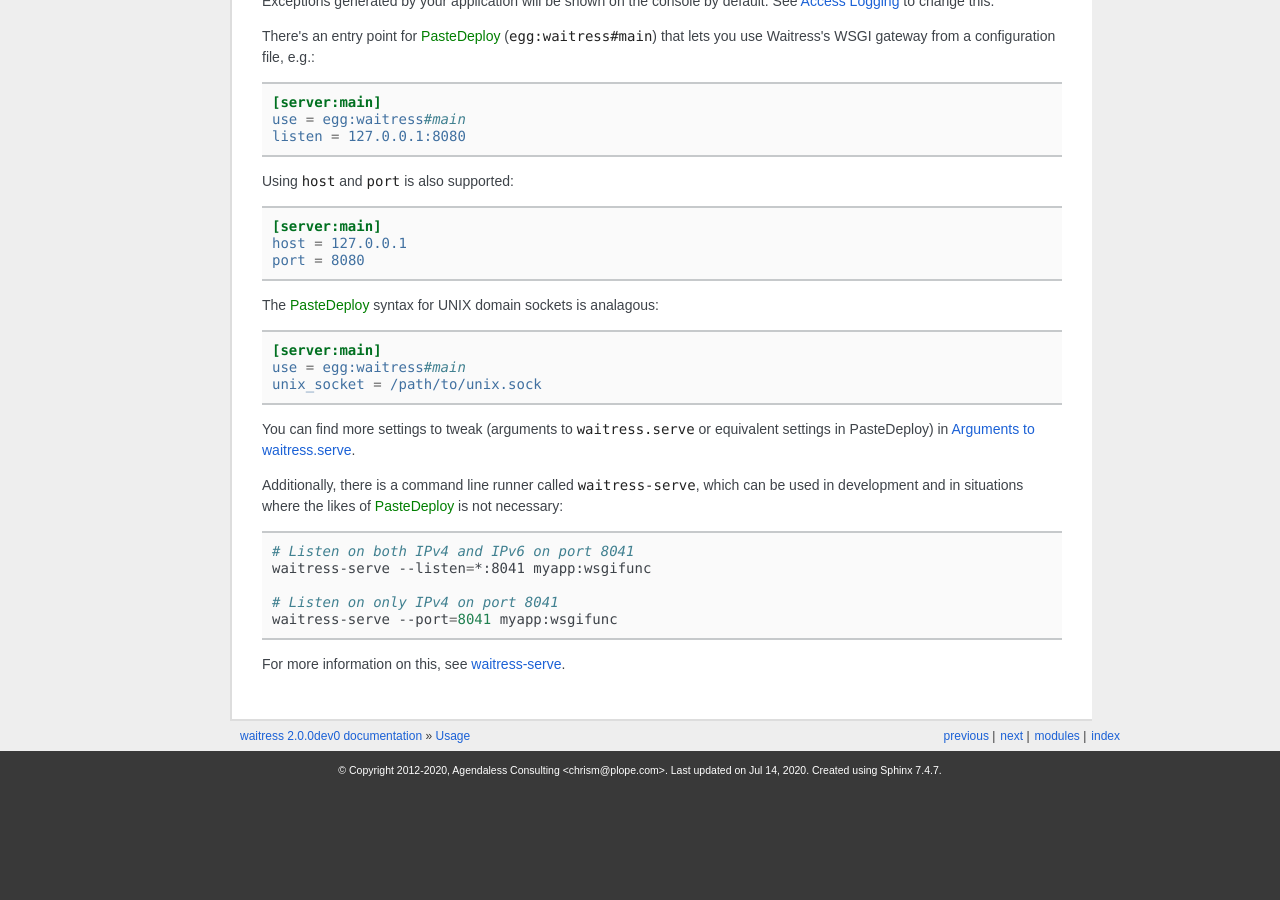
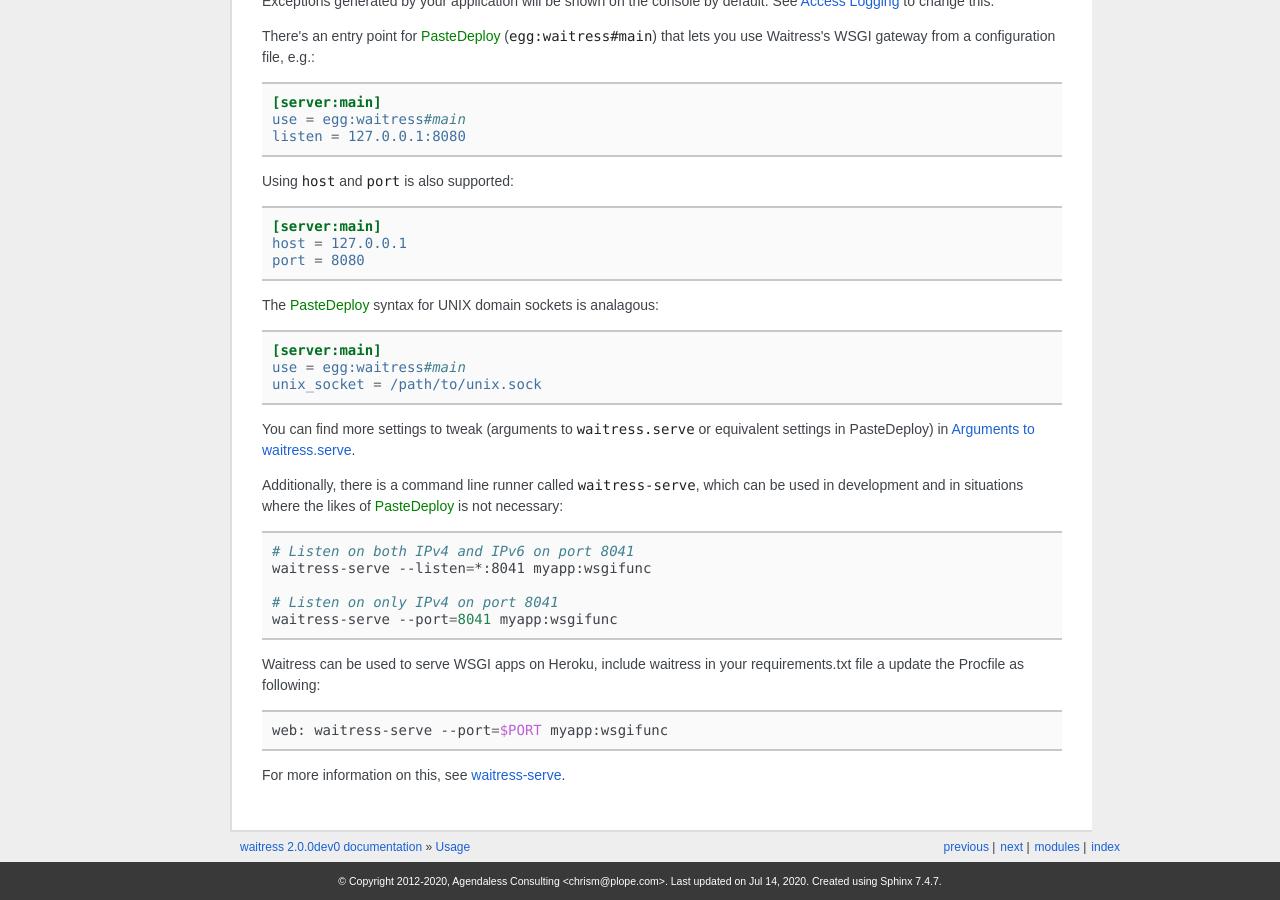
Before and after one commit to Pylons/waitress, a Sphinx documentation site: the page built from docs/usage.rst, in a window 1280 px wide and 900 px high, scrolled down 737 px. Built offline with Sphinx 7.4.7, drawn with Linux system fonts in a browser that asks for light colours; some web fonts are replaced; before the commit the page ends 1526 px from its top, so only the background shows below that.

Commit message:
Update usage.rst to include reference Heroku
Many people is using  waitress over gunircon to serve python apps on Heroku, so I think it is nice to include it referece on the waitress docs.

Signed-off-by: William Moreno Reyes <williamjmorenor@gmail.com>

```diff
--- a/docs/usage.rst
+++ b/docs/usage.rst
@@ -80,4 +80,11 @@ can be used in development and in situations where the likes of
     # Listen on only IPv4 on port 8041
     waitress-serve --port=8041 myapp:wsgifunc
 
+Waitress can be used to serve WSGI apps on Heroku, include waitress in your
+requirements.txt file a update the Procfile as following:
+
+.. code-block:: bash
+
+    web: waitress-serve --port=$PORT myapp:wsgifunc
+
 For more information on this, see :ref:`runner`.
```
